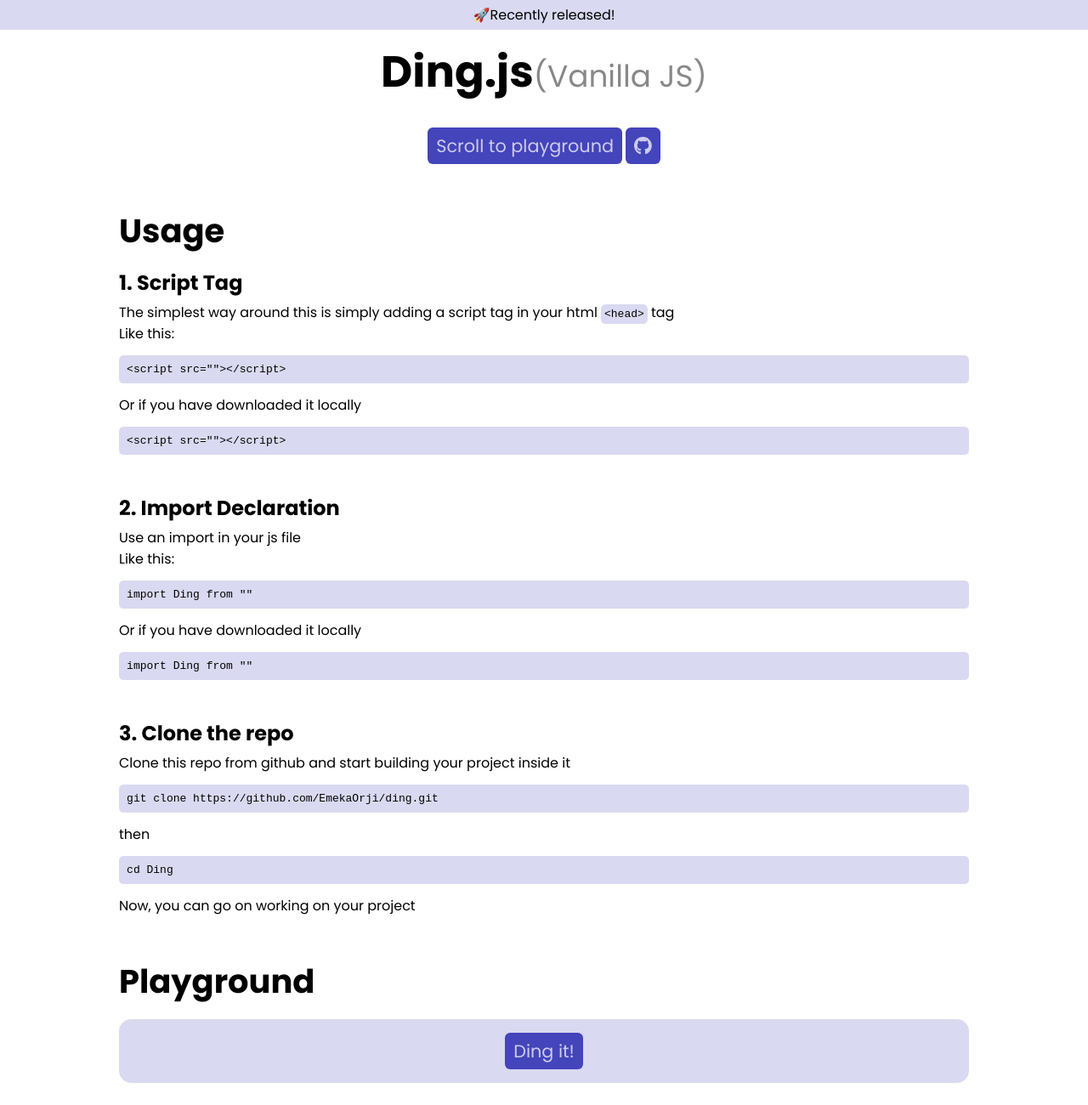
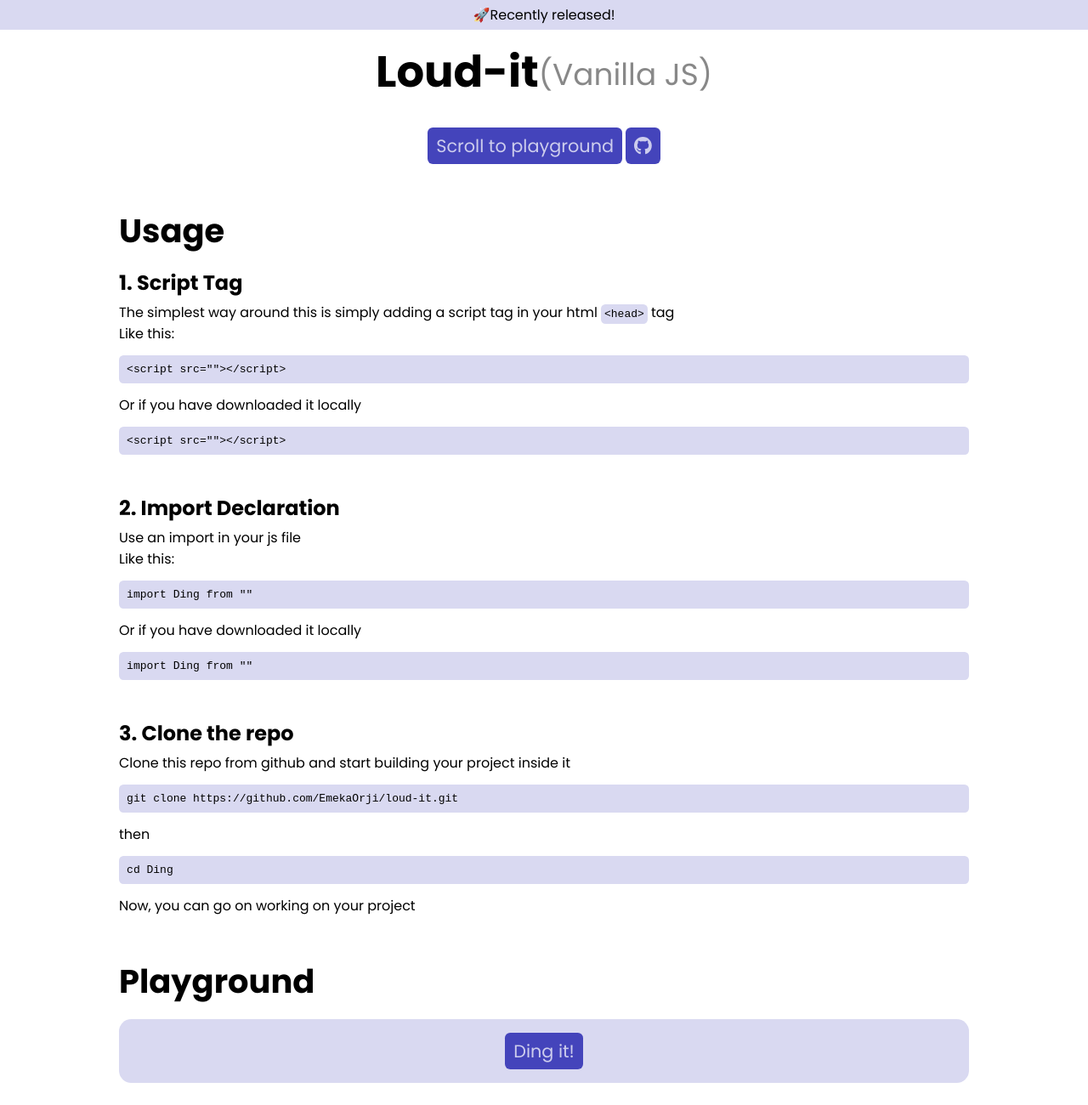
Before and after one commit to emekaorji/loud-it, a plain HTML site: page index.html in a window 1280 px wide. Shown: the whole page at 85% size. Drawn offline with Linux system fonts and the light colour scheme.

Commit message:
Changed name from dingjs to loudit

```diff
--- a/assets/css/style.css
+++ b/assets/css/style.css
@@ -37,6 +37,7 @@ header h1 span {
   color: #0007;
   font-size: .7em;
   font-weight: lighter;
+  vertical-align: middle;
 }
 header .buttons {
   display: flex;
--- a/index.html
+++ b/index.html
@@ -4,7 +4,7 @@
   <meta charset="UTF-8">
   <meta http-equiv="X-UA-Compatible" content="IE=edge">
   <meta name="viewport" content="width=device-width, initial-scale=1.0">
-  <title>Ding</title>
+  <title>Loud-it</title>
   <link rel="preconnect" href="https://fonts.googleapis.com">
   <link rel="preconnect" href="https://fonts.gstatic.com" crossorigin>
   <link href="https://fonts.googleapis.com/css2?family=Poppins:wght@300;400;500;600;700;800&display=swap" rel="stylesheet">
@@ -15,7 +15,7 @@
 <body>
   <div class="announcement">🚀Recently released!</div>
   <header>
-    <h1>Ding.js<span>(Vanilla JS)</span></h1>
+    <h1>Loud-it<span>(Vanilla JS)</span></h1>
     <div class="buttons">
       <button id='scrollToPlayground'>Scroll to playground</button>
       <a id='githubIcon' tabindex='0'>
@@ -57,7 +57,7 @@
         <h2>Clone the repo</h2>
         <div class="case__description">
           <p>Clone this repo from github and start building your project inside it</p>
-          <pre><code>git clone https://github.com/EmekaOrji/ding.git</code></pre>
+          <pre><code>git clone https://github.com/EmekaOrji/loud-it.git</code></pre>
           <p>then</p>
           <pre><code>cd Ding</code></pre>
           <p>Now, you can go on working on your project</p>
```
